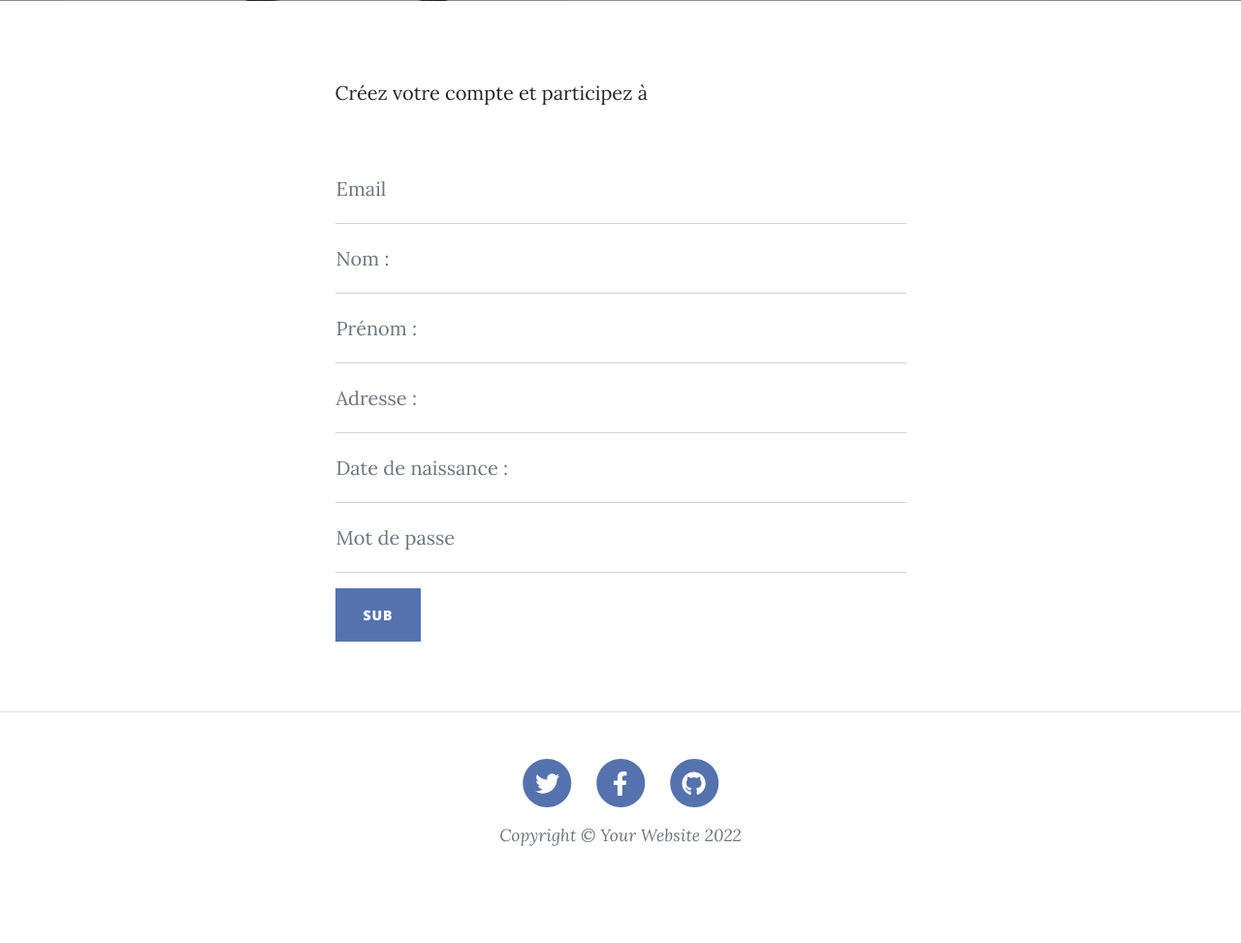
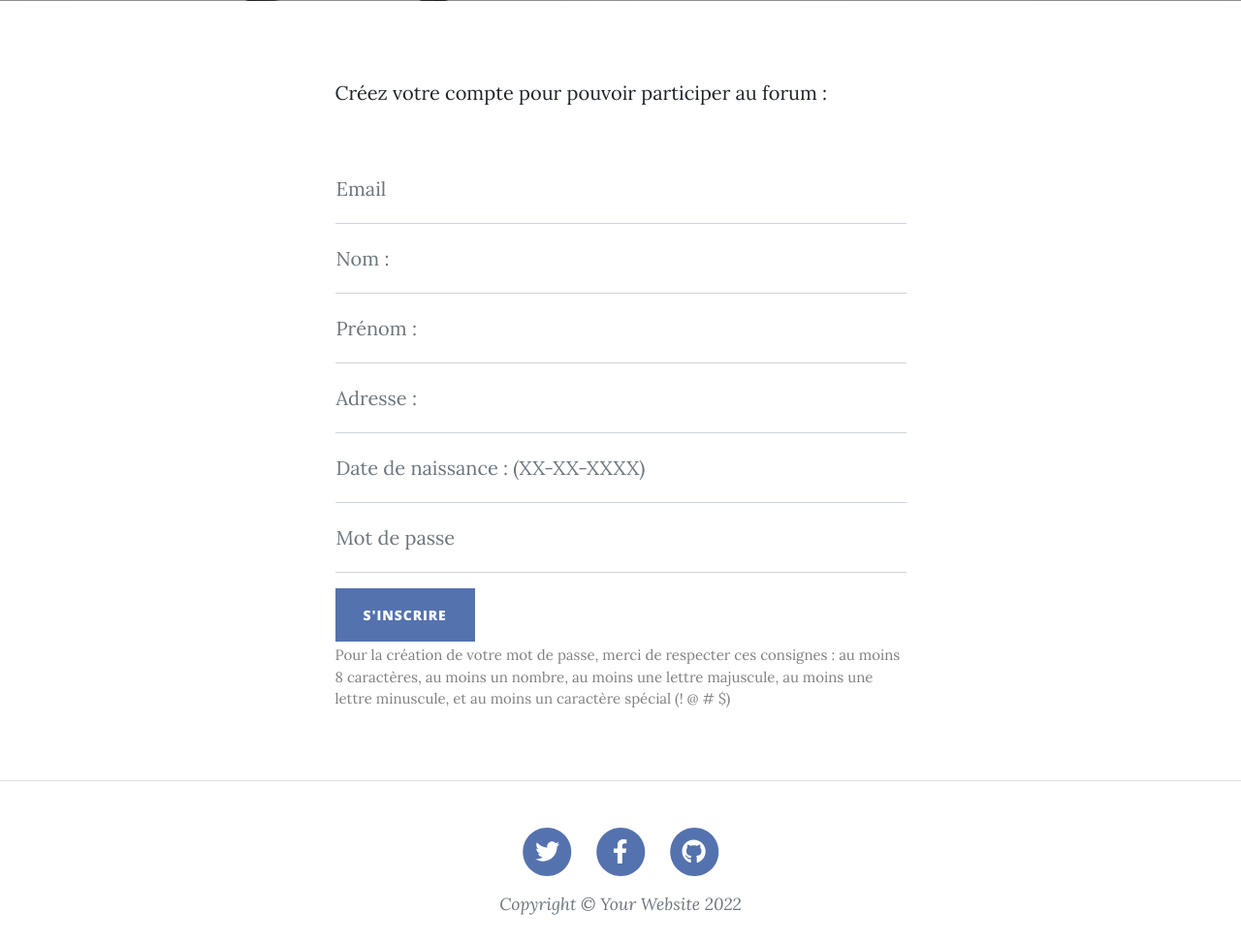
Before and after one commit to AlexHckz/project_village, a PHP site: page /inscription.php in a window 1280 px wide. Shown: the part 531-1504 px from the top of the page at 97% size. Before the commit the page ends 1404 px from the top, so only its background shows below. Run offline with PHP 8.4, Linux system fonts and the light colour scheme; some libraries are stand-ins or nearby versions.

Commit message:
connexion + inscription
lien entre les deux fait
traduction faite

```diff
--- a/backend/actions/connexion_villageois.php
+++ b/backend/actions/connexion_villageois.php
@@ -23,7 +23,7 @@ if (isset($_POST['submit'])) {
       }
     }
   } if (!$auth) {
-    header("Location:../../espace_admin/login.php/?error=1");
+    header("Location:../../espace_admin/login.php?error=1");
     echo 'mot de passe invalide';
 }
 }
--- a/forum_utilisateur/inscription.php
+++ b/forum_utilisateur/inscription.php
@@ -39,7 +39,7 @@ if (!isset($_COOKIE["msg"])) {
         <div class="container px-4 px-lg-5">
             <div class="row gx-4 gx-lg-5 justify-content-center">
                 <div class="col-md-10 col-lg-8 col-xl-7">
-                    <p>Créez votre compte et participez à </p>
+                    <p>Créez votre compte pour pouvoir participer au forum :</p>
 
                     <div class="my-5">
                         <form id="contactForm" data-sb-form-api-token="API_TOKEN" class="" action="../backend/actions/enregistrement_villageois.php" method="post">
@@ -70,7 +70,7 @@ if (!isset($_COOKIE["msg"])) {
 
                             <div class="form-floating">
                                 <input class="form-control" id="date_de_naissance" name="date_de_naissance" type="text" placeholder="Mois-Jour-Année" data-sb-validations="required" />
-                                <label for="date_de_naissance">Date de naissance : </label>
+                                <label for="date_de_naissance">Date de naissance : (XX-XX-XXXX)</label>
                                 <div class="invalid-feedback" data-sb-feedback="date_de_naissance:required">Une date de naissance valide est requise.</div>
                             </div>
 
@@ -101,8 +101,11 @@ if (!isset($_COOKIE["msg"])) {
                                 <label for="mot_de_passe">Mot de passe</label>
                             </div>
 
-                            <input class="btn btn-primary text-uppercase" id="submitButton" type="submit" name="submit" value="sub" style="margin-top:1rem">
+                            <input class="btn btn-primary text-uppercase" id="submitButton" type="submit" name="submit" value="S'inscrire" style="margin-top:1rem">
                         </form>
+                        <div class="conditions-pass" style="font-size:15px;color:grey;padding-top:3px;">
+                          Pour la création de votre mot de passe, merci de respecter ces consignes : au moins 8 caractères, au moins un nombre, au moins une lettre majuscule, au moins une lettre minuscule, et au moins un caractère spécial (! @ # $)
+                        </div>
 
                         <p><?php echo $_COOKIE["msg"]; ?></p>
                     </div>
```
Also changed, not shown: espace_admin/login.php (+4 -5 lines).
